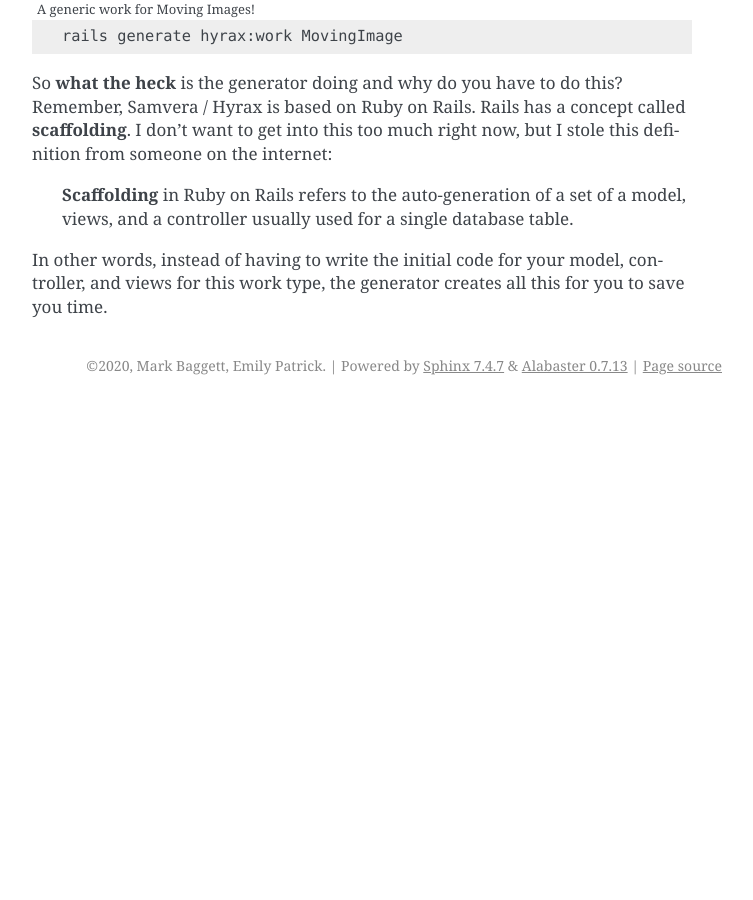
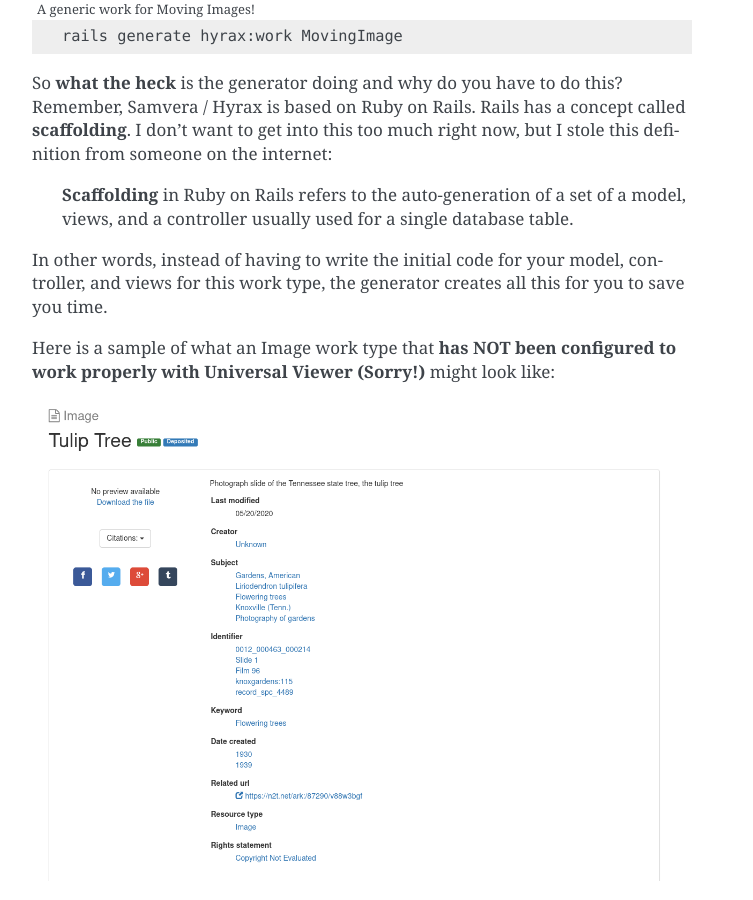
Before and after one commit to markpbaggett/utk_hyrax_review_docs, a Sphinx documentation site: the page built from docs/source/demos/demo1.rst, in a window 1280 px wide and 900 px high, scrolled down 5412 px. Shown: the whole window, without its empty margins (388-1141 px from the left). Built offline with Sphinx 7.4.7, drawn with Linux system fonts in a browser that asks for light colours; before the commit the page ends 5817 px from its top, so only the background shows below that.

Commit message:
Initialize Work Types.

```diff
--- a/docs/source/demos/demo1.rst
+++ b/docs/source/demos/demo1.rst
@@ -199,3 +199,9 @@ this definition from someone on the internet:
 
 In other words, instead of having to write the initial code for your model, controller, and views for this work type,
 the generator creates all this for you to save you time.
+
+Here is a sample of what an Image work type that **has NOT been configured to work properly with Universal Viewer (Sorry!)**
+might look like:
+
+.. image:: ../images/bad_tulip_tree.png
+    :name: Bad Last Minute Tulip Tree
```
Also changed, not shown: other parts of docs/source/demos/demo1.rst (+1 -1 lines), docs/source/images/bad_tulip_tree.png (added).
